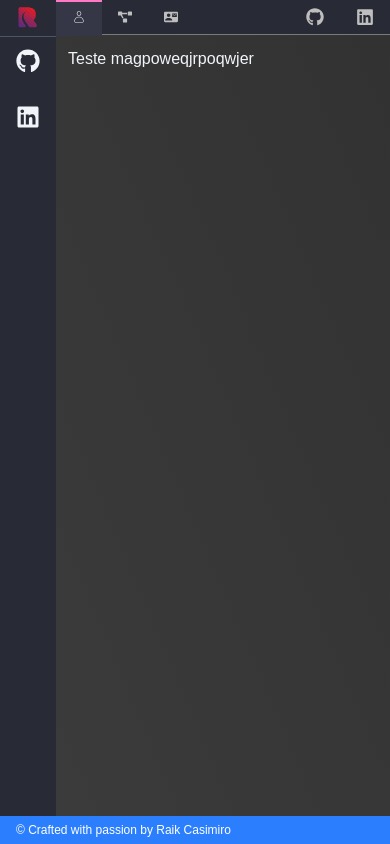
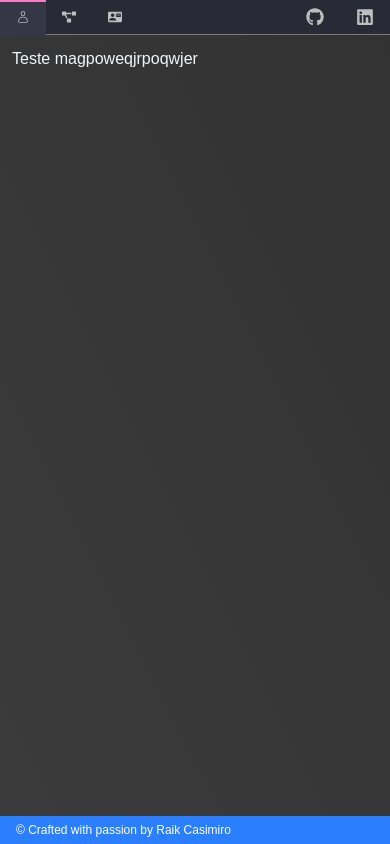
Before and after one commit to raik-casimiro/portfolio, a Next.js app: page / in a window 390 px wide. Built offline with nearby package versions, Linux system fonts and the light colour scheme.

Commit message:
feat: update sidebar component to be hidden on smaller screens for improved layout

```diff
--- a/src/components/layout/sidebar.tsx
+++ b/src/components/layout/sidebar.tsx
@@ -4,7 +4,7 @@ import Link from "next/link";
 
 export default function Sidebar() {
     return (
-        <aside className="bg-background">
+        <aside className="bg-background md:block hidden">
             <div className="px-4 py-1.5 flex justify-center">
                 <Image
                     aria-hidden
```
